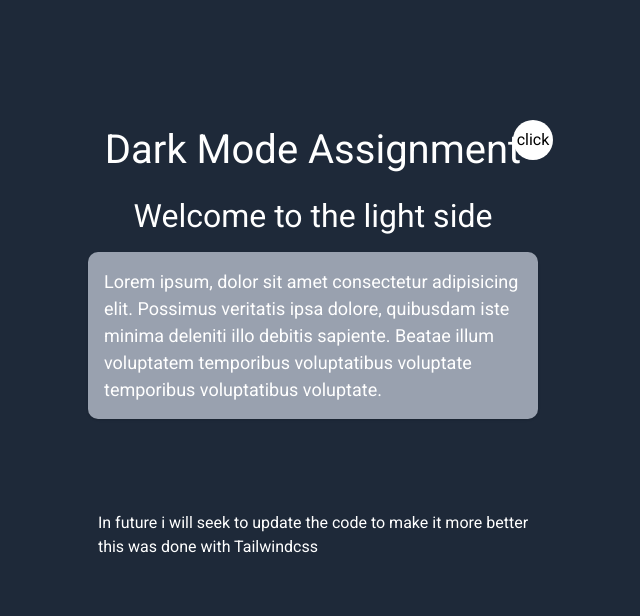
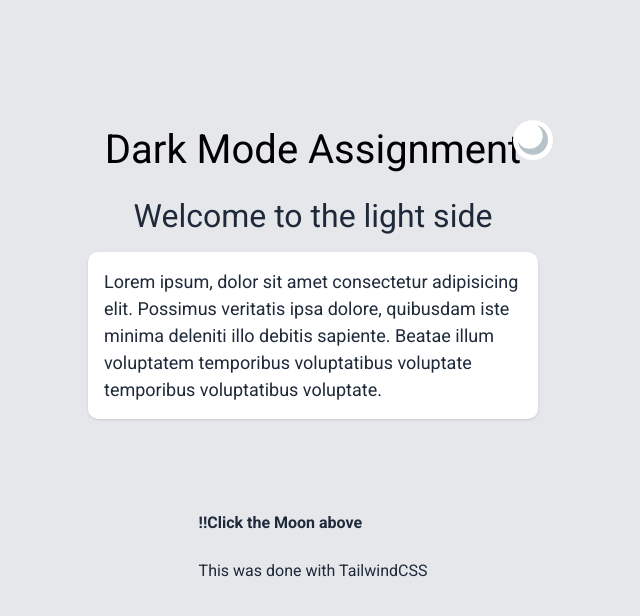
Before and after one commit to Mrklin/dark-mood, a plain HTML site: page index.html in a window 1280 px wide. Shown: the whole page, without its empty margins (327-967 px from the left). Drawn offline with nearby package versions, Linux system fonts and the light colour scheme.

Commit message:
third commit

```diff
--- a/index.html
+++ b/index.html
@@ -1,5 +1,5 @@
 <!DOCTYPE html>
-<html lang="en" class="dark">
+<html lang="en" >
 <head>
     <meta charset="UTF-8">
     <meta name="viewport" content="width=device-width, initial-scale=1.0">
@@ -24,7 +24,9 @@
     <div class="flex justify-center ml-4 md:ml-0 items-center flex-col gap-3 mt-10 md:mt-30 relative w-full">
         <div><h1 class="font-[roboto] text-[2.5rem] dark:text-white">Dark Mode Assignment</h1></div>
 
-    <div> <h2 class="font-[roboto] text-[2rem] dark:text-white">Welcome to the light side</h2></div>
+    <div> <h2 class="block dark:hidden font-[roboto] text-[2rem] text-gray-800">Welcome to the light side</h2>
+        <h2 class=" hidden dark:block font-[roboto] text-[2rem] text-white">Welcome to the dark side</h2>
+    </div>
 
     <div class="flex justify-center items-center w-[250px] md:w-[450px]
     p-4 bg-white rounded-[10px] shadow-sm dark:bg-gray-400 content-contain">
@@ -34,11 +36,12 @@
             voluptatem temporibus voluptatibus voluptate temporibus voluptatibus voluptate.</p>
     </div>
 
-    <button onclick="flip()" class=" absolute font-[roboto] rounded-full top-0 right-5 lg:right-100
-    w-[40px] h-[40px] dark:bg-white bg-black hover:cursor-pointer text-white dark:text-black"> click</button>
+    <button id="toggle" onclick="swap()" class=" absolute font-[roboto] rounded-full top-0 right-5 lg:right-100
+    w-[40px] h-[40px] bg-white hover:cursor-pointer text-white "
+    > <img id="photo" src="./assets/image01.svg" class=" block dark:hidden" alt="body"> <img id="photo" src="./assets/image02.svg" class="hidden dark:block" alt="body"> </button>
 
-    <h3 class="pt-20 dark:text-white text-gray-800 font-[roboto]">In future i will seek to update the code to  make it more better  <br>
-        this was done with Tailwindcss</h3>
+    <h3 class="pt-20 dark:text-white text-gray-800 font-[roboto] align-center"> <strong class="block dark:hidden">!!Click the Moon above</strong> <strong class="hidden dark:block">!!Click the Sun above</strong> <br>
+        This was done with TailwindCSS</h3>
     </div>
 
 
@@ -47,8 +50,20 @@
 </body>
 
 <script>
-    function flip() {
+
+
+
+    function swap() {
+
         document.documentElement.classList.toggle('dark');
+
     };
+
+
+
+
+
+
+
 </script>
 </html>
```
